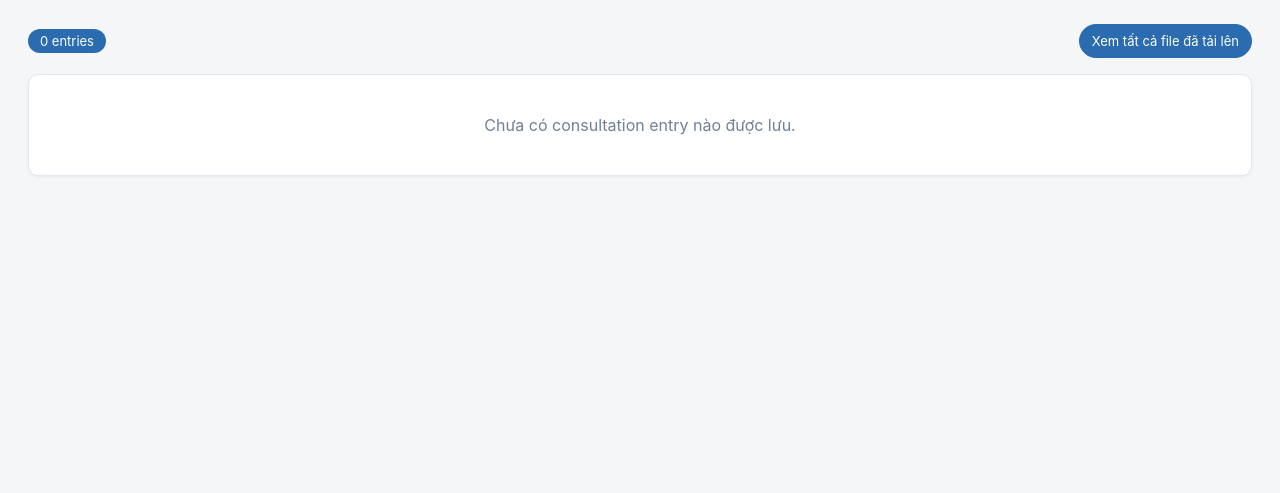
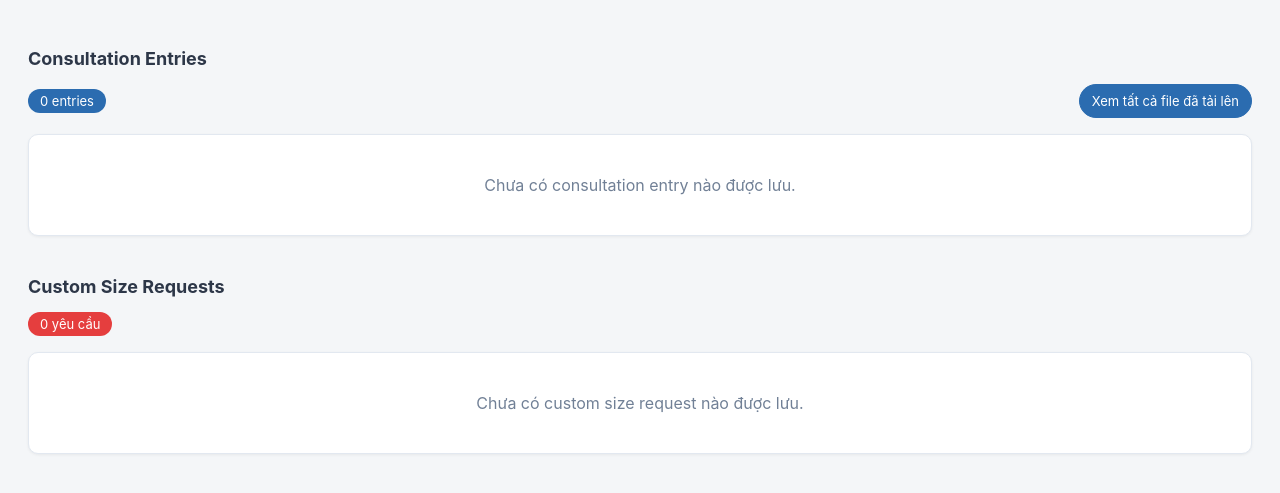
Before and after one commit to codevcn/wrydeco-temp-server, a FastAPI app: page /admin in a window 1280 px wide. Shown: the part 86-579 px from the top of the page. Run offline with FastAPI, Linux system fonts and the light colour scheme.

Commit message:
add ft View Quick Custom Size Request

```diff
--- a/src/main.py
+++ b/src/main.py
@@ -531,12 +531,16 @@ def admin_page(request: Request, db: Session = Depends(get_db)) -> HTMLResponse:
     entries = (
         db.query(ConsultationEntry).order_by(ConsultationEntry.created_at.desc()).all()
     )
+    custom_size_requests = (
+        db.query(CustomSizeRequest).order_by(CustomSizeRequest.created_at.desc()).all()
+    )
 
     return templates.TemplateResponse(
         "admin.html",
         {
             "request": request,
             "entries": entries,
+            "custom_size_requests": custom_size_requests,
         },
     )
 
--- a/src/templates/admin.html
+++ b/src/templates/admin.html
@@ -211,6 +211,7 @@
     </header>
 
     <main>
+      <h2 style="margin-top: 24px; font-size: 18px; color: var(--head);">Consultation Entries</h2>
       <div class="toolbar">
         <span class="count-badge">
           {{ entries|length }} entr{{ 'y' if entries|length == 1 else 'ies' }}
@@ -310,6 +311,50 @@
         <div class="empty">Chưa có consultation entry nào được lưu.</div>
         {% endif %}
       </div>
+
+      <h2 style="margin-top: 40px; font-size: 18px; color: var(--head);">Custom Size Requests</h2>
+      <div class="toolbar">
+        <span class="count-badge" style="background: #e53e3e;">
+          {{ custom_size_requests|length }} yêu cầu
+        </span>
+      </div>
+
+      <div class="table-wrap">
+        {% if custom_size_requests %}
+        <table>
+          <thead>
+            <tr>
+              <th>ID</th>
+              <th>Sản phẩm</th>
+              <th>Mô tả tùy chỉnh</th>
+              <th>Liên hệ</th>
+              <th>Thời gian</th>
+            </tr>
+          </thead>
+          <tbody>
+            {% for req in custom_size_requests %}
+            <tr>
+              <td>{{ req.id }}</td>
+              <td>
+                <div style="font-weight: 600;">{{ req.product_name }}</div>
+                <div class="muted" style="font-size: 12px; margin-top: 2px">
+                  ID: {{ req.product_id }}<br/>
+                  Handle: {{ req.product_handle }}
+                </div>
+              </td>
+              <td class="msg-cell">{{ req.custom_size_description }}</td>
+              <td>{{ req.customer_contact }}</td>
+              <td class="muted">
+                {{ req.created_at.strftime('%Y-%m-%d %H:%M:%S') }} UTC
+              </td>
+            </tr>
+            {% endfor %}
+          </tbody>
+        </table>
+        {% else %}
+        <div class="empty">Chưa có custom size request nào được lưu.</div>
+        {% endif %}
+      </div>
     </main>
   </body>
 </html>
```
